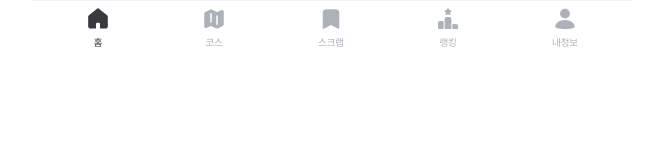
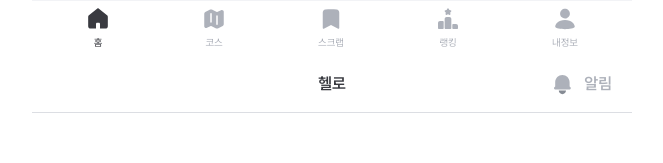
Before and after one commit to kakao-travel-mandi/mandi-frontend, a Next.js app: page /bona in a window 1280 px wide. Shown: the top 163 px of the page, without its empty margins (308-971 px from the left). Built offline with nearby package versions, Linux system fonts and the light colour scheme.

Commit message:
feat: add topnavbar component storybook

```diff
--- a/src/app/bona/page.tsx
+++ b/src/app/bona/page.tsx
@@ -1,9 +1,30 @@
+'use client';
+
+import Home from '@/assets/icon/bell.svg';
 import {TabBar} from '@/components/common/tabbar';
+import {TopNavBar} from '@/components/common/top-navbar';
 
 export default function Page() {
   return (
     <div>
       <TabBar />
+      <TopNavBar
+        title="헬로"
+        actions={[
+          {
+            icon: <Home />,
+            onClick: () => {
+              console.log('home');
+            },
+          },
+          {
+            text: '알림',
+            onClick: () => {
+              console.log('notification');
+            },
+          }
+        ]}
+      />
     </div>
   );
 }
--- /dev/null
+++ b/src/components/common/top-navbar/IconActionButton.module.scss
@@ -0,0 +1,9 @@
+.icon-action-button {
+  width: 1.5rem;
+  height: 1.5rem;
+  overflow: hidden;
+  svg{
+    width: 100%;
+    height: 100%;
+  }
+}
--- /dev/null
+++ b/src/components/common/top-navbar/IconActionButton.tsx
@@ -0,0 +1,20 @@
+import classNames from 'classnames/bind';
+
+import styles from './IconActionButton.module.scss';
+
+const cx = classNames.bind(styles);
+
+const BLOCK = 'icon-action-button';
+
+export interface IconActionButtonProps {
+  icon: React.ReactNode;
+  onClick: () => void;
+}
+
+export const IconButton = ({icon, onClick}: IconActionButtonProps) => {
+  return (
+    <button className={cx(BLOCK)} onClick={onClick}>
+      {icon}
+    </button>
+  );
+};
--- /dev/null
+++ b/src/components/common/top-navbar/TextActionButton.module.scss
@@ -0,0 +1,7 @@
+@use "@/styles/color.scss" as *;
+@use "@/styles/font.scss" as *;
+
+.text-action-button {
+  @extend .subtitle1-semibold;
+  color: $gray-500;
+}
--- /dev/null
+++ b/src/components/common/top-navbar/TextActionButton.tsx
@@ -0,0 +1,20 @@
+import classNames from 'classnames/bind';
+
+import styles from './TextActionButton.module.scss';
+
+const cx = classNames.bind(styles);
+
+const BLOCK = 'text-action-button';
+
+export interface TextActionButtonProps {
+  text: string;
+  onClick: () => void;
+}
+
+export const TextButton = ({text, onClick}: TextActionButtonProps) => {
+  return (
+    <button className={cx('text-action-button')} onClick={onClick}>
+      {text}
+    </button>
+  );
+};
--- /dev/null
+++ b/src/components/common/top-navbar/index.module.scss
@@ -0,0 +1,42 @@
+@use "@/styles/color.scss" as *;
+@use "@/styles/font.scss" as *;
+
+.top-navbar {
+  width: 100%;
+  padding: 1rem 1.25rem;
+  position: relative;
+  display: flex;
+  align-items: center;
+  border-bottom: 1px solid $gray-300;
+  box-sizing: border-box;
+  min-height: 1.5rem;
+  background-color: white;
+
+  &__leading {
+    display: flex;
+    align-items: center;
+    justify-content: center;
+  }
+
+  &__height {
+    display: inline-block;
+    height: 1.5rem;
+    flex-grow: 1;
+  }
+
+  &__title {
+    position: absolute;
+    top: 50%;
+    left: 50%;
+    transform: translate(-50%, -50%);
+    color: $gray-800;
+    @extend .subtitle1-semibold;
+  }
+
+  &__actions {
+    display: flex;
+    align-items: center;
+    justify-content: center;
+    gap: 0.625rem;
+  }
+}
--- /dev/null
+++ b/src/components/common/top-navbar/index.tsx
@@ -0,0 +1,56 @@
+'use client';
+
+import classNames from 'classnames/bind';
+import {useRouter} from 'next/navigation';
+
+import Back from '@/assets/icon/icon-arrow-left-small-mono.svg';
+import Mandi from '@/assets/logo/Mandi.svg';
+
+import {IconActionButtonProps, IconButton} from './IconActionButton';
+import {TextActionButtonProps, TextButton} from './TextActionButton';
+import styles from './index.module.scss';
+
+const BLOCK = 'top-navbar';
+
+const cx = classNames.bind(styles);
+
+interface TopNavBarProps {
+  logo?: boolean;
+  title?: string;
+  actions?: (TextActionButtonProps | IconActionButtonProps)[];
+  back?: boolean;
+}
+
+export const TopNavBar = ({
+  logo: icon,
+  title,
+  actions,
+  back,
+}: TopNavBarProps) => {
+  const router = useRouter();
+  const handleBack = () => router.back();
+
+  return (
+    <div className={cx(BLOCK)}>
+      <div className={cx(`${BLOCK}__leading`)}>
+        {icon && <Mandi />}
+        {back && <IconButton icon={<Back />} onClick={handleBack} />}
+      </div>
+      <div className={cx(`${BLOCK}__height`)} />
+      <div className={cx(`${BLOCK}__title`)}>{title}</div>
+      <div className={cx(`${BLOCK}__actions`)}>
+        {actions &&
+          actions.map((Action, index) => {
+            // 액션타입이 TextButtonProps면 TextButton 컴포넌트로 렌더링
+            if ('text' in Action) {
+              const {text, onClick} = Action as TextActionButtonProps;
+              return <TextButton text={text} onClick={onClick} key={index} />;
+            } else {
+              const {icon, onClick} = Action as IconActionButtonProps;
+              return <IconButton icon={icon} onClick={onClick} key={index} />;
+            }
+          })}
+      </div>
+    </div>
+  );
+};
```
Also changed, not shown: src/components/common/top-navbar/TopNavBar.module.scss (deleted, +0 -59 lines), src/components/common/top-navbar/TopNavBar.tsx (deleted, +0 -75 lines), 1 other file (tests, documents, lock files or other folders).
